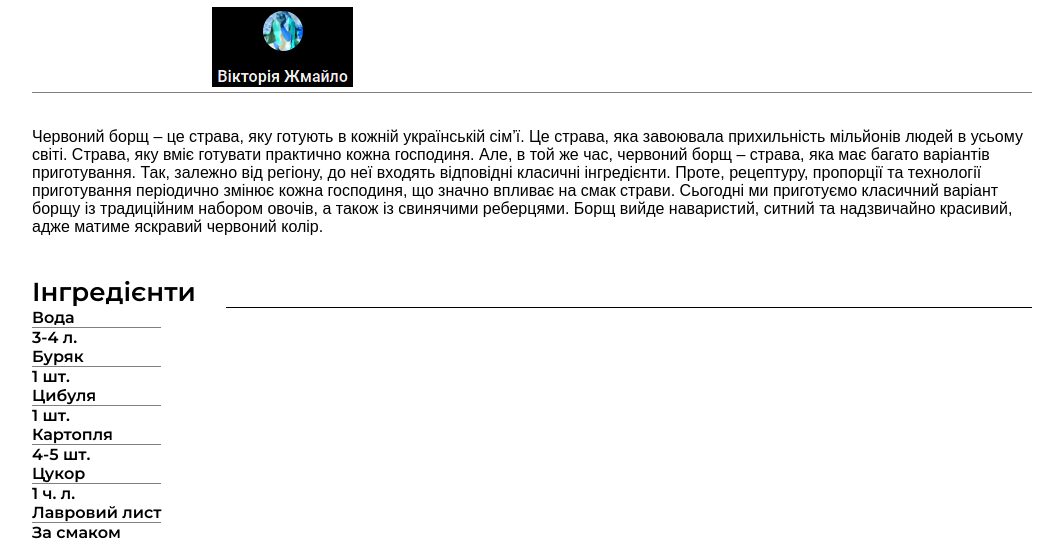
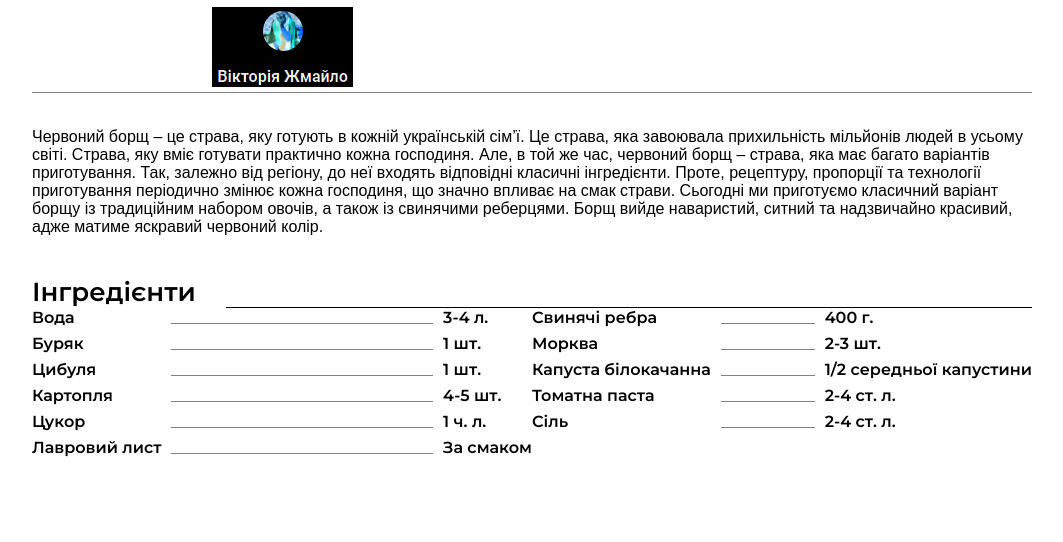
Before and after one commit to Nazar652/zmaylo-site, a plain HTML site: page index.html in a window 1280 px wide. Shown: the part 301-843 px from the top of the page, without its empty margins (108-1171 px from the left). After the commit the page ends 800 px from the top, so only its background shows below. Drawn offline with Linux system fonts and the light colour scheme.

Commit message:
make it better

```diff
--- a/index.html
+++ b/index.html
@@ -63,15 +63,19 @@
         </div>
         <div class="ingredients">
             <div class="ingredients1">
-                <div class="in-text">Вода</div><div class="under"></div><div class="in-text">3-4 л.</div>
-                <div class="in-text">Буряк</div><div class="under"></div><div class="in-text">1 шт.</div>
-                <div class="in-text">Цибуля</div><div class="under"></div><div class="in-text">1 шт.</div>
-                <div class="in-text">Картопля</div><div class="under"></div><div class="in-text">4-5 шт.</div>
-                <div class="in-text">Цукор</div><div class="under"></div><div class="in-text">1 ч. л.</div>
-                <div class="in-text">Лавровий лист</div><div class="under"></div><div class="in-text">За смаком</div>
+                <div class="in-text l">Вода</div><div class="under"></div><div class="in-text r">3-4 л.</div>
+                <div class="in-text l">Буряк</div><div class="under"></div><div class="in-text r">1 шт.</div>
+                <div class="in-text l">Цибуля</div><div class="under"></div><div class="in-text r">1 шт.</div>
+                <div class="in-text l">Картопля</div><div class="under"></div><div class="in-text r">4-5 шт.</div>
+                <div class="in-text l">Цукор</div><div class="under"></div><div class="in-text r">1 ч. л.</div>
+                <div class="in-text l">Лавровий лист</div><div class="under"></div><div class="in-text r">За смаком</div>
             </div>
             <div class="ingredients2">
-
+                <div class="in-text l">Свинячі ребра</div><div class="under"></div><div class="in-text r">400 г.</div>
+                <div class="in-text l">Морква</div><div class="under"></div><div class="in-text r">2-3 шт.</div>
+                <div class="in-text l">Капуста білокачанна</div><div class="under"></div><div class="in-text r">1/2 середньої капустини</div>
+                <div class="in-text l">Томатна паста</div><div class="under"></div><div class="in-text r">2-4 ст. л.</div>
+                <div class="in-text l">Сіль</div><div class="under"></div><div class="in-text r">2-4 ст. л.</div>
             </div>
         </div>
     </div>
--- a/style.css
+++ b/style.css
@@ -107,7 +107,14 @@ header {
 
 .ingredients {
     display: grid;
+    grid-template-columns: 1fr 1fr;
+}
+
+.ingredients1, .ingredients2 {
+    display: grid;
     grid-template-columns: auto 1fr auto;
+    grid-template-rows: repeat(6, 1em);
+    grid-gap: 10px;
 }
 
 .under {
```
